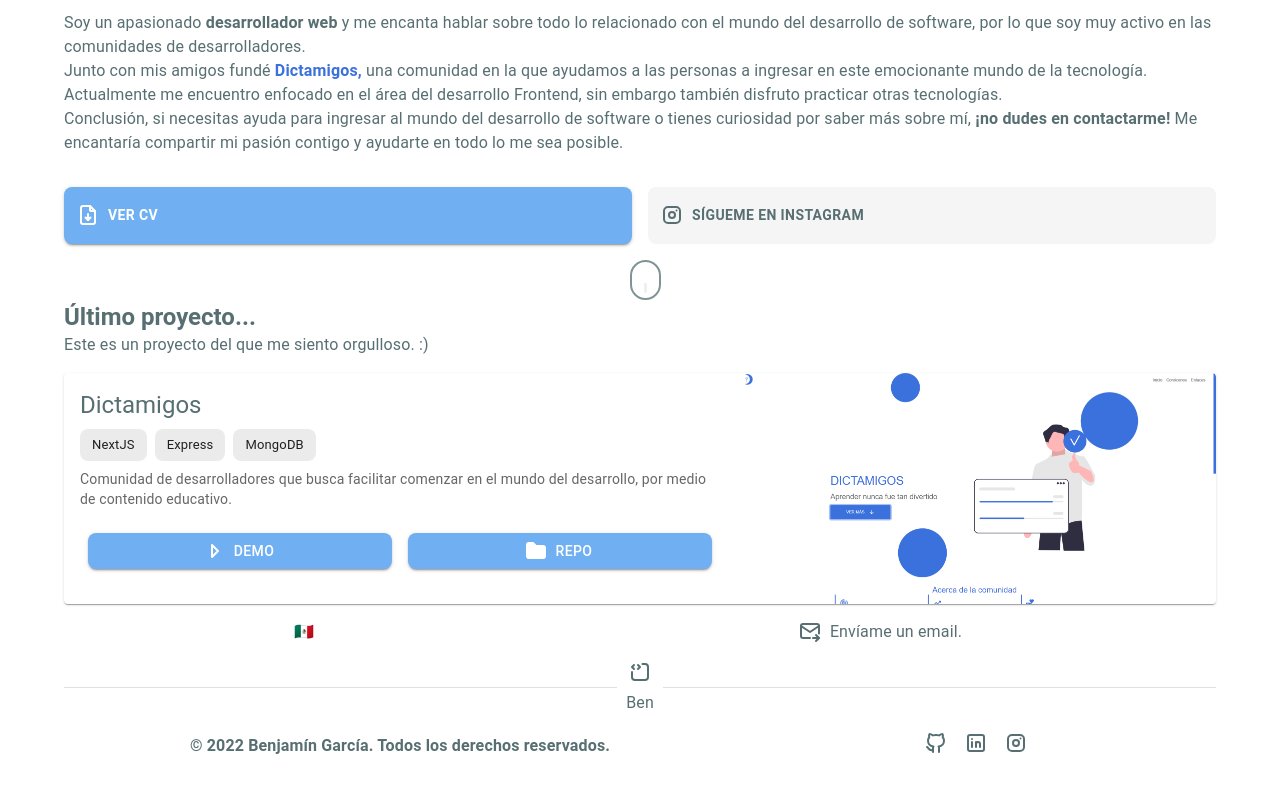
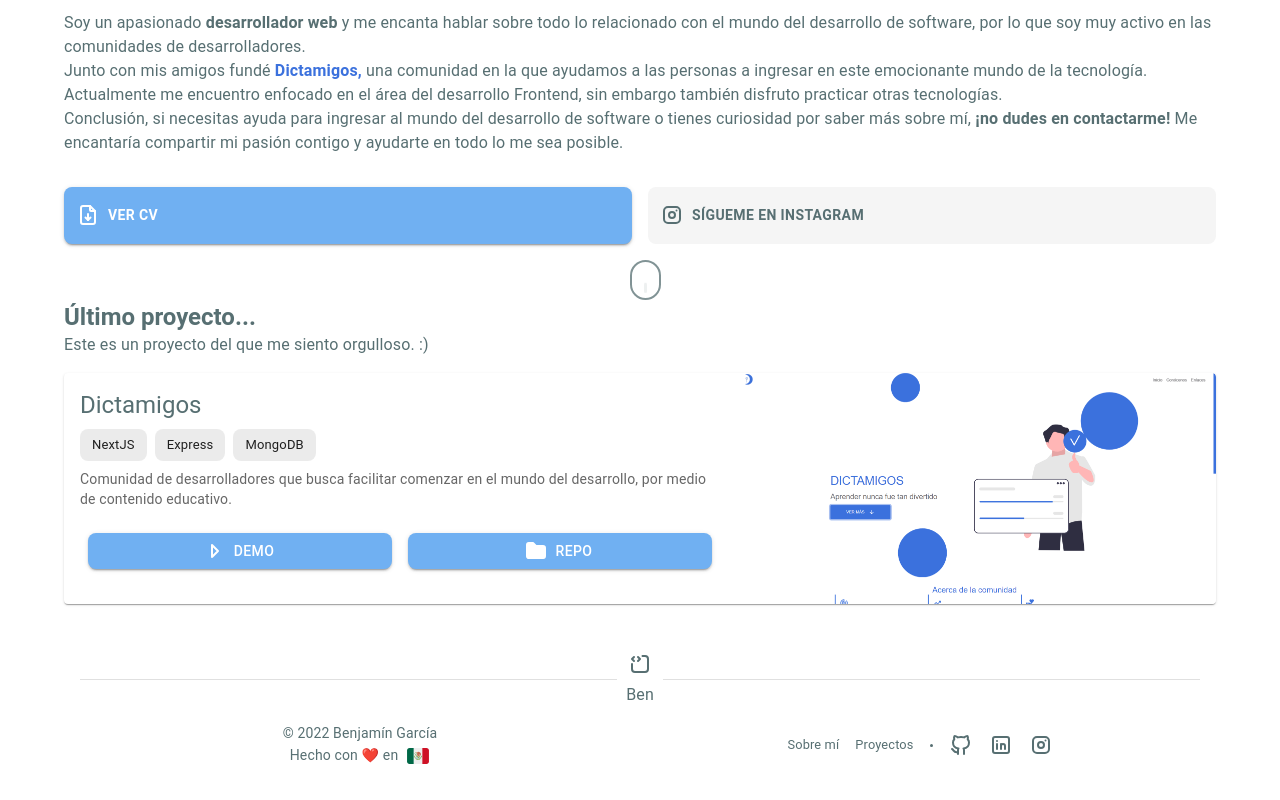
Before and after one commit to Benjamngarcia/portfolio-benjamn, a Next.js app: page / in a window 1280 px wide. Shown: the part 237-1037 px from the top of the page. Before the commit the page ends 999 px from the top, so only its background shows below. Built offline with nearby package versions, Linux system fonts and the light colour scheme.

Commit message:
redesign footer

```diff
--- a/src/components/common/Footer.jsx
+++ b/src/components/common/Footer.jsx
@@ -1,69 +1,106 @@
+import { Grid, Typography, Divider, Box } from "@mui/material";
+import { Colors } from "../../styles/theme";
 import {
-  Grid,
-  Typography,
-  Divider
-} from "@mui/material";
-import { Colors } from "../../styles/theme";
-import { IconSourceCode } from '@tabler/icons-react';
-import { IconBrandLinkedin } from '@tabler/icons-react';
-import { IconBrandGithub } from '@tabler/icons-react';
-import { IconBrandInstagram } from '@tabler/icons-react';
-import { IconMailForward } from '@tabler/icons-react';
+  IconSourceCode,
+  IconBrandLinkedin,
+  IconBrandGithub,
+  IconBrandInstagram,
+} from "@tabler/icons-react";
 import { SocialIcon } from "./SocialIcon";
 import Link from "next/link";
+import MexicoFlag from "../../assets/svg/mexico-flag.svg";
+
+const footerItems = [
+  { title: "Sobre mí  ", link: "/about" },
+  { title: "Proyectos", link: "/projects" },
+];
 
 export function Footer() {
   return (
     <Grid
       container
       sx={{
-        marginTop: '16px',
-        justifyContent: 'space-between',
-        alignItems: 'center',
-        textAlign: 'center',
-        color: Colors.primary
+        margin: "16px auto",
+        padding: "16px",
+        justifyContent: "space-between",
+        alignItems: "center",
+        textAlign: "center",
+        color: Colors.primary,
       }}
     >
-      <Grid item xs={12} md={5}>
-        <Typography>🇲🇽</Typography>
-      </Grid>
-      <Grid item xs={12} md={7}>
-        <Typography>
-          <Link
-            href="mailto:benjamin.webdev3@gmail.com?Subject=Hola%20Benjamin!"
-            style={{
-              display: 'flex',
-              alignItems: 'center',
-              justifyContent: 'center',
-              gap: '8px',
-              textDecoration: 'none',
-              color: Colors.primary,
-              margin: 'auto 8px',
-            }}
-          >
-            <IconMailForward />
-            Envíame un email.
-          </Link>
-        </Typography>
-      </Grid>
       <Grid item xs={12}>
-        <Divider sx={{ margin: '16px auto' }}>
+        <Divider sx={{ margin: "16px auto" }}>
           <IconSourceCode />
           <Typography>Ben</Typography>
         </Divider>
       </Grid>
-      <Grid item xs={12} md={7}>
-        <Typography>
-          <Link href="/" className="links-styles">
-            &copy; {new Date().getFullYear()} Benjamín García. Todos los derechos reservados.
-          </Link>
-        </Typography>
+      <Grid item xs={12} sm={6} sx={{ fontSize: "14px" }}>
+        <Link href="/" className="copyright">
+          &copy; {new Date().getFullYear()} Benjamín García
+        </Link>
+        <Box
+          sx={{
+            display: "flex",
+            alignItems: "center",
+            gap: "8px",
+            width: "fit-content",
+            margin: "auto",
+          }}
+        >
+          Hecho con ❤️ en
+          <Box
+            component="img"
+            src={MexicoFlag.src}
+            alt="Bandera de México"
+            sx={{ width: "24px" }}
+          />
+        </Box>
       </Grid>
-      <Grid item xs={12} md={5}>
-        <SocialIcon href="https://github.com/Benjamngarcia" icon={<IconBrandGithub />}/>
-        <SocialIcon href="https://www.linkedin.com/in/benjamngarcia" icon={<IconBrandLinkedin />}/>
-        <SocialIcon href="https://www.instagram.com/benjamngarcia/" icon={<IconBrandInstagram />}/>
+      <Grid
+        item
+        xs={12}
+        sm={6}
+        sx={{
+          marginTop: { xs: "16px", sm: "0px" },
+          alignItems: "center",
+          display: "flex",
+        }}
+      >
+        <Box
+          sx={{
+            display: "flex",
+            margin: "auto",
+            flexDirection: { xs: "column", sm: "row" },
+          }}
+        >
+          <div style={{ display: "flex" }}>
+            {footerItems.map((item) => (
+              <Link
+                key={item.title}
+                href={item.link}
+                className="links-footer-styles"
+              >
+                {item.title}
+              </Link>
+            ))}
+          </div>
+          <div className="point-icon" />
+          <Box sx={{ display: "flex", marginTop: { xs: "8px", sm: "0px" } }}>
+            <SocialIcon
+              href="https://github.com/Benjamngarcia"
+              icon={<IconBrandGithub />}
+            />
+            <SocialIcon
+              href="https://www.linkedin.com/in/benjamngarcia"
+              icon={<IconBrandLinkedin />}
+            />
+            <SocialIcon
+              href="https://www.instagram.com/benjamngarcia/"
+              icon={<IconBrandInstagram />}
+            />
+          </Box>
+        </Box>
       </Grid>
     </Grid>
-  )
+  );
 }
--- a/src/components/common/Nav.jsx
+++ b/src/components/common/Nav.jsx
@@ -10,17 +10,20 @@
   Toolbar,
   Typography,
 } from "@mui/material";
-import { IconCategory2 } from "@tabler/icons-react";
-import { IconBox } from "@tabler/icons-react";
-import { IconUser } from "@tabler/icons-react";
-import { IconSourceCode } from "@tabler/icons-react";
-import { IconBrandLinkedin } from "@tabler/icons-react";
-import { IconBrandGithub } from "@tabler/icons-react";
-import { IconBrandInstagram } from "@tabler/icons-react";
-import { IconX } from "@tabler/icons-react";
+import {
+  IconCategory2,
+  IconPointFilled,
+  IconBox,
+  IconUser,
+  IconSourceCode,
+  IconBrandLinkedin,
+  IconBrandGithub,
+  IconBrandInstagram,
+  IconX,
+} from "@tabler/icons-react";
 import { Colors } from "../../styles/theme";
+import { SocialIcon } from "./SocialIcon";
 import Link from "next/link";
-import { SocialIcon } from "./SocialIcon";
 
 export function Nav() {
   const [mobileOpen, setMobileOpen] = React.useState(false);
@@ -187,10 +190,12 @@
               <Typography>Ben</Typography>
             </Box>
           </Link>
-          <Box sx={{ display: { xs: "none", sm: "flex" } }}>
+          <Box
+            sx={{ display: { xs: "none", sm: "flex" }, alignItems: "center" }}
+          >
             <SocialIcon
-              href="https://www.instagram.com/benjamngarcia/"
-              icon={<IconBrandInstagram />}
+              href="https://github.com/Benjamngarcia"
+              icon={<IconBrandGithub />}
               style={styleSocialIcon}
             />
             <SocialIcon
@@ -198,6 +203,7 @@
               icon={<IconBrandLinkedin />}
               style={styleSocialIcon}
             />
+            <div className="point-icon" />
             {navItems.map((item) => (
               <Typography key={item.title}>
                 <Link href={item.link} className="links-styles">
--- a/src/sass/index.scss
+++ b/src/sass/index.scss
@@ -3,10 +3,27 @@
   color: #576f72 !important;
   margin: auto 8px !important;
   font-weight: bold !important;
+  transition: 0.3s !important;
+}
+
+.links-footer-styles {
+  text-decoration: none !important;
+  color: #576f72 !important;
+  margin: auto 4px !important;
+  transition: 0.3s !important;
+  font-size: 0.8rem;
+}
+
+.copyright {
+  text-decoration: none !important;
+  color: #576f72 !important;
+  margin: auto 8px !important;
 }
 
 .social-icons {
   transition: 0.3s !important;
+  display: flex;
+  align-items: center;
   &:hover {
     color: #70b0f2 !important;
   }
@@ -53,3 +70,38 @@
     }
   }
 }
+
+.point-icon {
+  background-color: #576f72 !important;
+  width: 3px;
+  height: 3px;
+  border-radius: 50%;
+  margin: auto 8px;
+  display: none;
+}
+
+@media (min-width: 768px) {
+  .links-styles,
+  .links-footer-styles {
+    &:hover {
+      color: #70b0f2 !important;
+    }
+  }
+}
+
+@media (min-width: 600px) {
+  .MuiToolbar-root {
+    padding-left: 0px;
+    padding-right: 0px;
+  }
+
+  .point-icon {
+    display: block;
+  }
+}
+
+@media (min-width: 668px) {
+  .links-footer-styles {
+    margin: auto 8px !important;
+  }
+}
```
